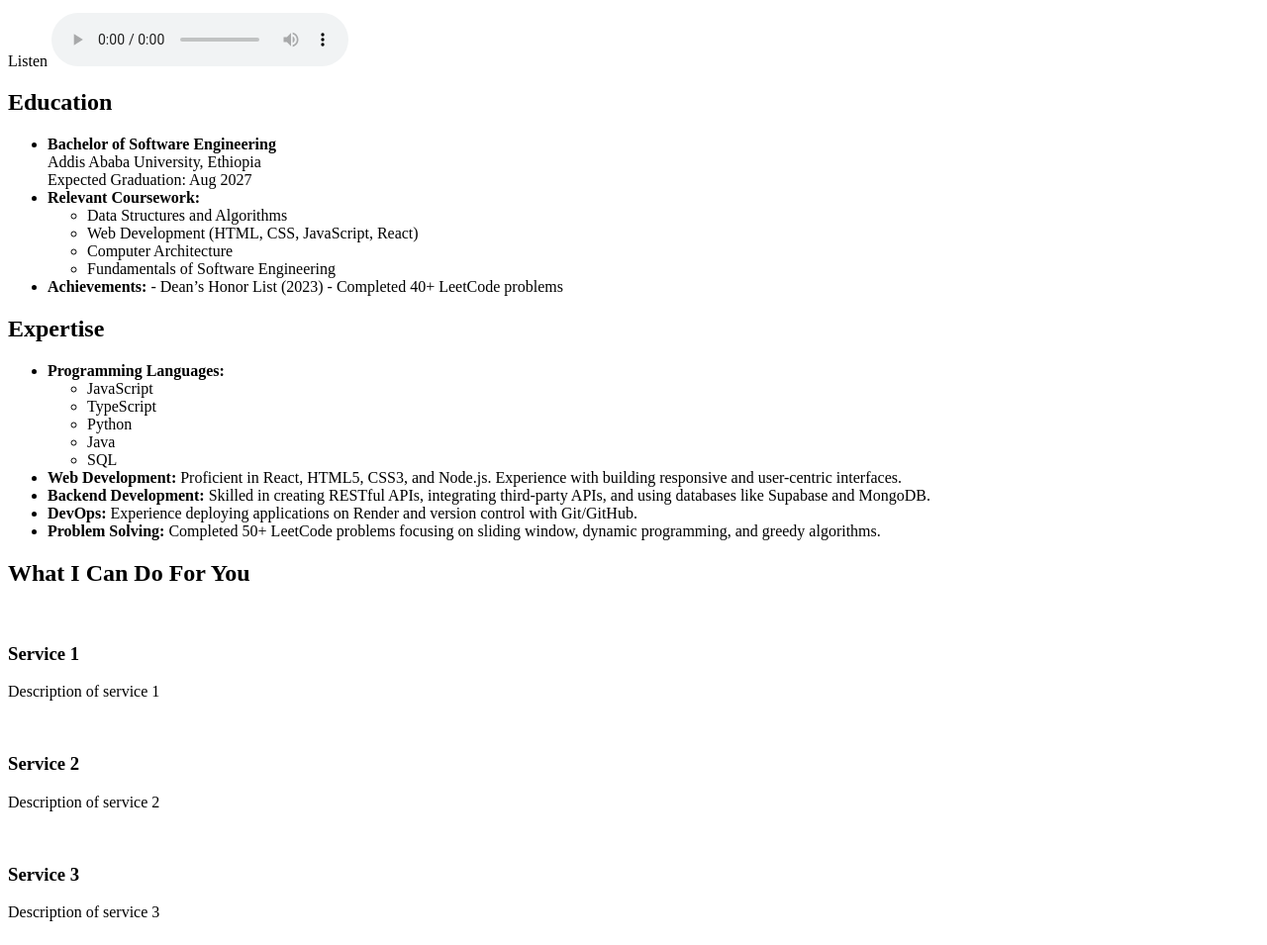
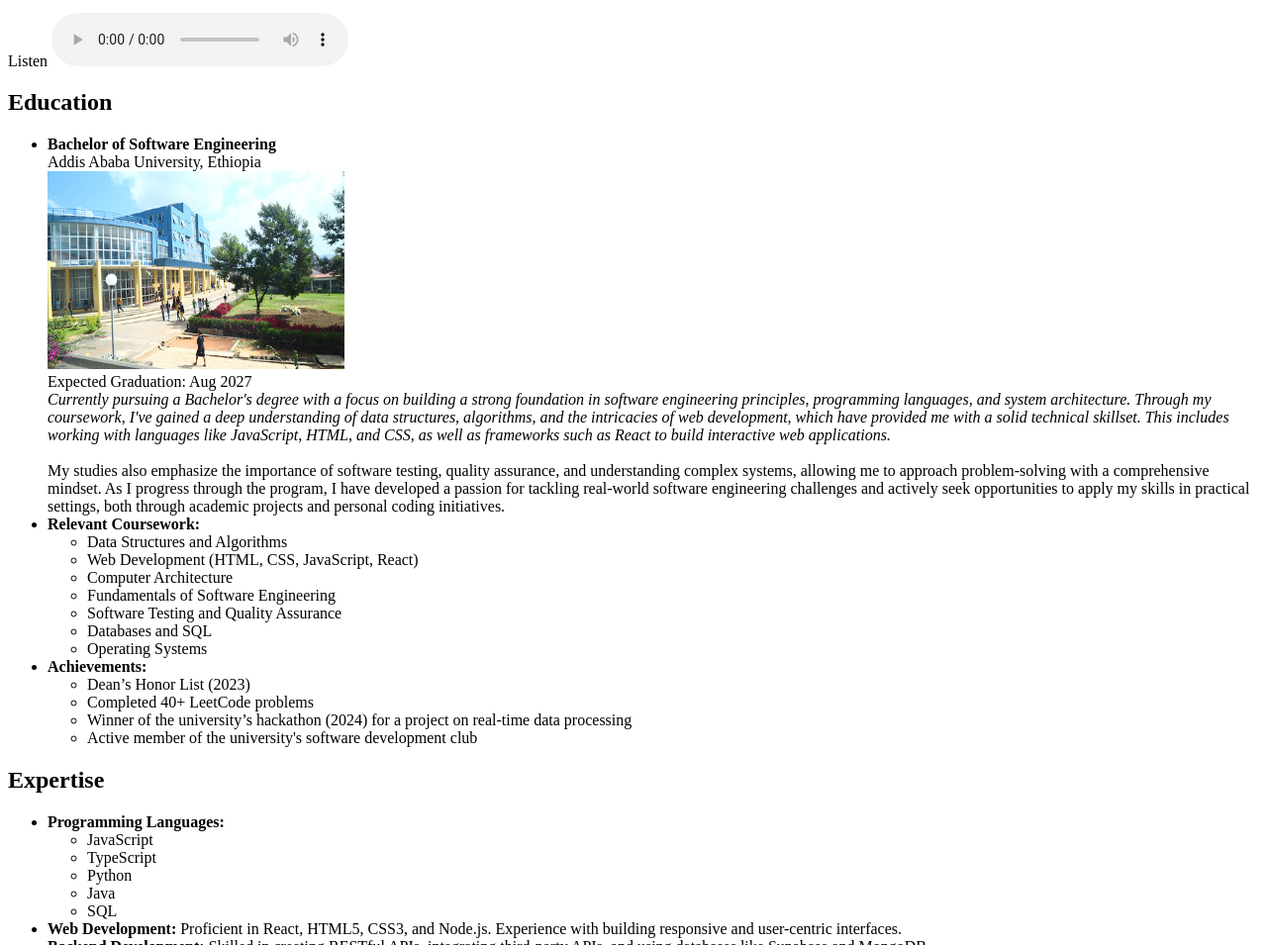
Before and after one commit to snoppycoder/UGR-9040-15-portfolio-profile-html-css-js, a plain HTML site: page src/home.html in a window 1280 px wide. Shown: the part 900-1855 px from the top of the page at 99% size. Drawn offline with Linux system fonts and the light colour scheme.

Commit message:
Added section and Aria to some sections

```diff
--- a/src/home.html
+++ b/src/home.html
@@ -54,24 +54,38 @@
                     <br>
                     Addis Ababa University, Ethiopia
                     <br>
+
+                    <img src="Images/education_section.jpg" alt="campus_photo"
+                    width="300" height="200" /><br>
                     Expected Graduation: Aug 2027
+                    <br>
+                    <em>Currently pursuing a Bachelor's degree with a focus on building a strong foundation in software engineering principles, programming languages, and system architecture. Through my coursework, I've gained a deep understanding of data structures, algorithms, and the intricacies of web development, which have provided me with a solid technical skillset. This includes working with languages like JavaScript, HTML, and CSS, as well as frameworks such as React to build interactive web applications.</em>
+                    <br><br>
+                    My studies also emphasize the importance of software testing, quality assurance, and understanding complex systems, allowing me to approach problem-solving with a comprehensive mindset. As I progress through the program, I have developed a passion for tackling real-world software engineering challenges and actively seek opportunities to apply my skills in practical settings, both through academic projects and personal coding initiatives.
                   </li>
                   <li>
                     <strong>Relevant Coursework:</strong>
                     <ul>
-                        <li>Data Structures and Algorithms  </li>
-                        <li> Web Development (HTML, CSS, JavaScript, React) </li>
-                        <li>Computer Architecture </li>
+                        <li>Data Structures and Algorithms</li>
+                        <li>Web Development (HTML, CSS, JavaScript, React)</li>
+                        <li>Computer Architecture</li>
                         <li>Fundamentals of Software Engineering</li>
+                        <li>Software Testing and Quality Assurance</li>
+                        <li>Databases and SQL</li>
+                        <li>Operating Systems</li>
                     </ul>
-
                   </li>
                   <li>
                     <strong>Achievements:</strong>
-                    - Dean’s Honor List (2023)
-                    - Completed 40+ LeetCode problems
+                    <ul>
+                        <li>Dean’s Honor List (2023)</li>
+                        <li>Completed 40+ LeetCode problems</li>
+                        <li>Winner of the university’s hackathon (2024) for a project on real-time data processing</li>
+                        <li>Active member of the university's software development club</li>
+                    </ul>
                   </li>
                 </ul>
+
                 <h2>Expertise</h2>
             <ul>
             <li>
```
Also changed, not shown: src/Images/education_section.jpg (added).
